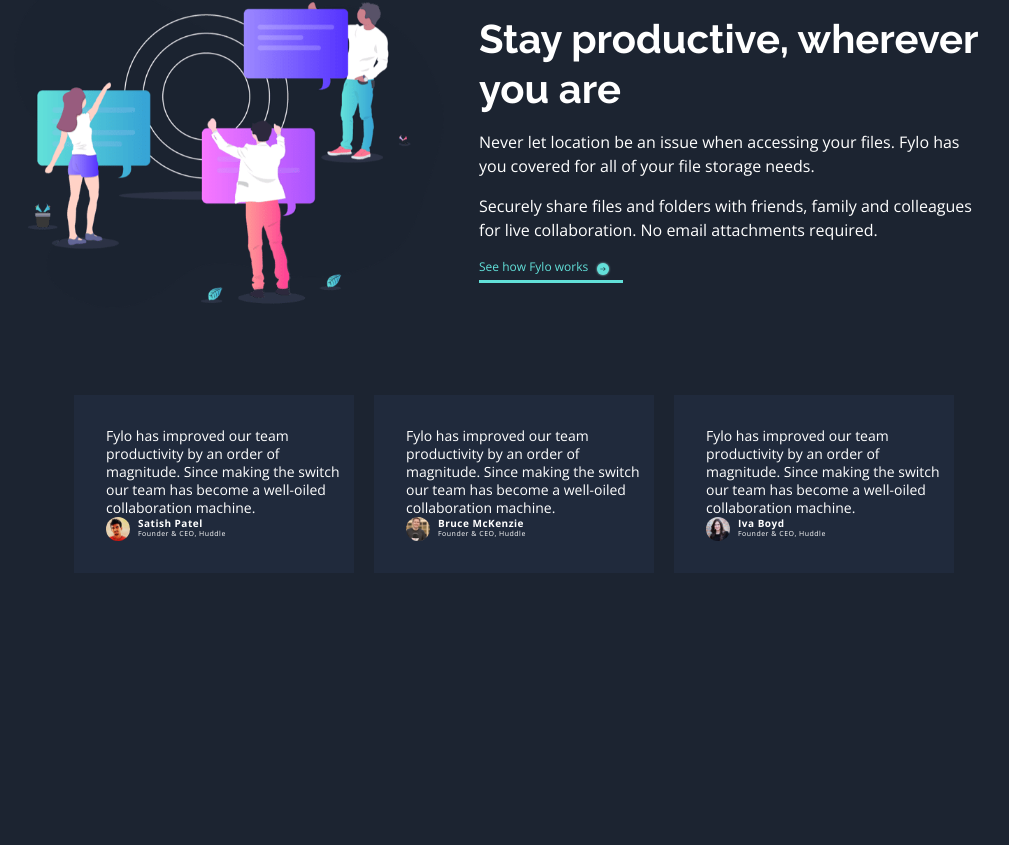
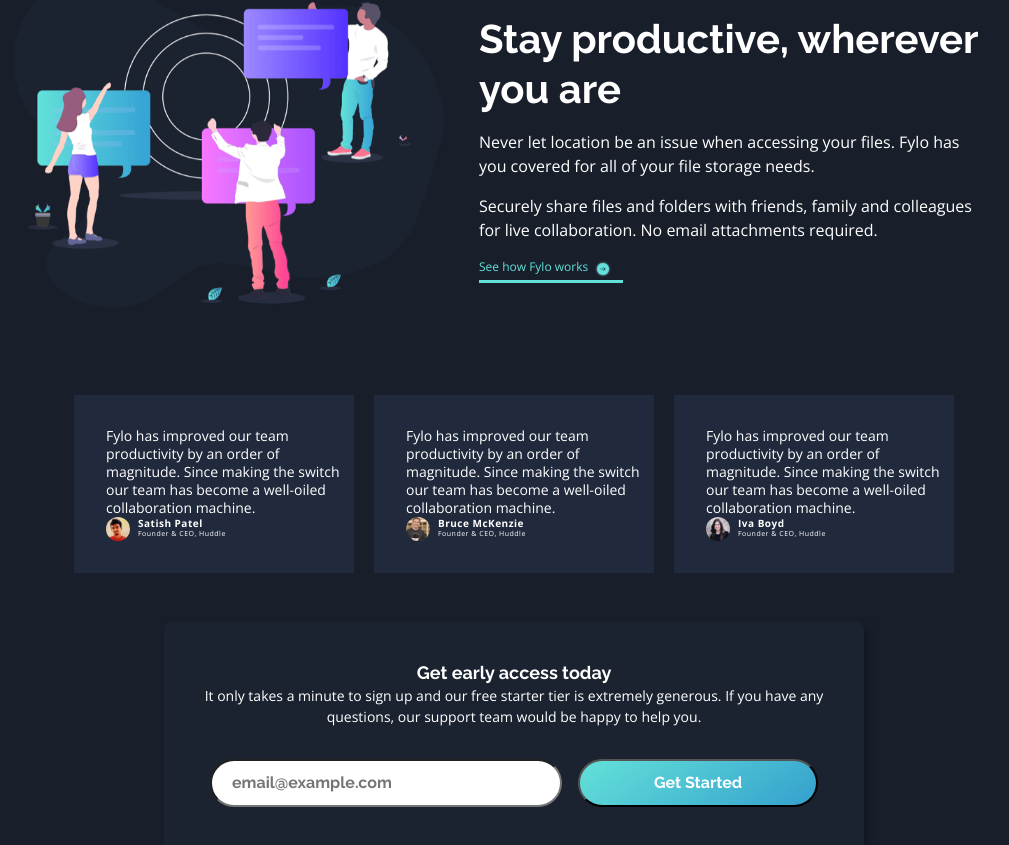
Before and after one commit to nathan-codes/fylo-dark-theme-landing-page-master, a React (Vite) app in the folder React-Module-1-Project/: page / in a window 1280 px wide. Shown: the part 1363-2208 px from the top of the page, without its empty margins (126-1135 px from the left). Before the commit the page ends 1952 px from the top, so only its background shows below. Built offline with nearby package versions, Linux system fonts and the light colour scheme.

Commit message:
Contact Form Component Complete

```diff
--- a/React-Module-1-Project/src/App.css
+++ b/React-Module-1-Project/src/App.css
@@ -11,6 +11,6 @@
 body {
     font-family: var(--ff-main2);
     font-weight: var(--fw-reg);
-    background-color: var(--Dark-Blue-intro);
+    background-color: #181F2B;
     color: var(--White);
 }
--- a/React-Module-1-Project/src/App.jsx
+++ b/React-Module-1-Project/src/App.jsx
@@ -3,6 +3,7 @@ import Hero from "./components/Hero";
 import CardGroup from "./components/CardGroup";
 import InfoSection from "./components/InfoSection";
 import CommentSection from "./components/CommentSection";
+import Contact from "./components/Contact";
 
 import "./App.css";
 
@@ -15,6 +16,7 @@ function App() {
         <CardGroup />
         <InfoSection />
         <CommentSection />
+        <Contact />
       </header>
     </>
   );
--- /dev/null
+++ b/React-Module-1-Project/src/components/Contact.css
@@ -0,0 +1,57 @@
+.Contact {
+  text-align: center;
+  margin: 2rem auto;
+  width: 336px;
+  flex-shrink: 0;
+  border-radius: 9px;
+  background: #1b2330;
+  box-shadow: 5px 5px 8px 0px rgba(0, 0, 0, 0.25);
+  padding: 40px 28px;
+}
+
+.contact-title {
+  color: #fff;
+  font-family: Raleway;
+  font-size: 18px;
+  font-style: normal;
+  font-weight: 700;
+  line-height: 24px; /* 133.333% */
+}
+
+.contact-text {
+  color: #fff;
+  text-align: center;
+  font-family: Open Sans;
+  font-size: 14px;
+  font-style: normal;
+  font-weight: 400;
+  line-height: 21px; /* 150% */
+}
+
+.Contact input {
+  margin-top: 32px;
+  margin-bottom: 24px;
+
+  width: 240px;
+  height: 48px;
+  border-radius: 30px;
+  padding: 10px 20px;
+  color: black;
+  font-family: Raleway;
+  font-style: normal;
+  font-weight: 700;
+  line-height: normal;
+}
+
+@media (min-width: 700px) {
+  .Contact {
+    width: 700px;
+    margin: 2rem auto;
+  }
+
+
+  .Contact input {
+    width: 22rem;
+    margin-right: 1rem ;
+  }
+}
--- /dev/null
+++ b/React-Module-1-Project/src/components/Contact.jsx
@@ -0,0 +1,21 @@
+import Button from "./Button";
+import "./Contact.css";
+
+function Contact() {
+  return (
+    <article className="Contact">
+      <h2 className="contact-title">Get early access today</h2>
+      <p className="contact-text">
+        It only takes a minute to sign up and our free starter tier is extremely
+        generous. If you have any questions, our support team would be happy to
+        help you.
+      </p>
+      <form action="" className="form-group">
+        <input type="email" name="" id="" placeholder="email@example.com" />
+        <Button />
+      </form>
+    </article>
+  );
+}
+
+export default Contact;
```
